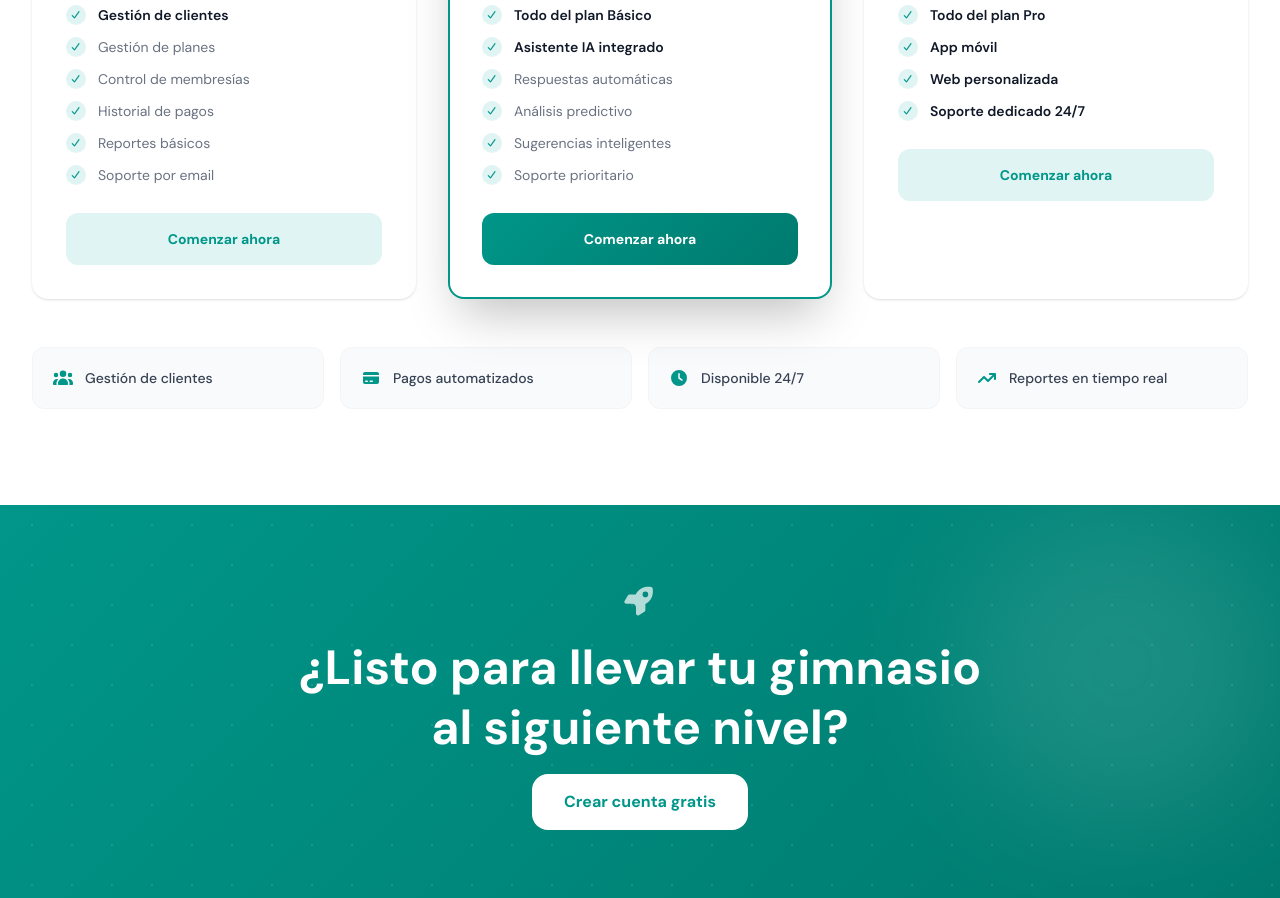
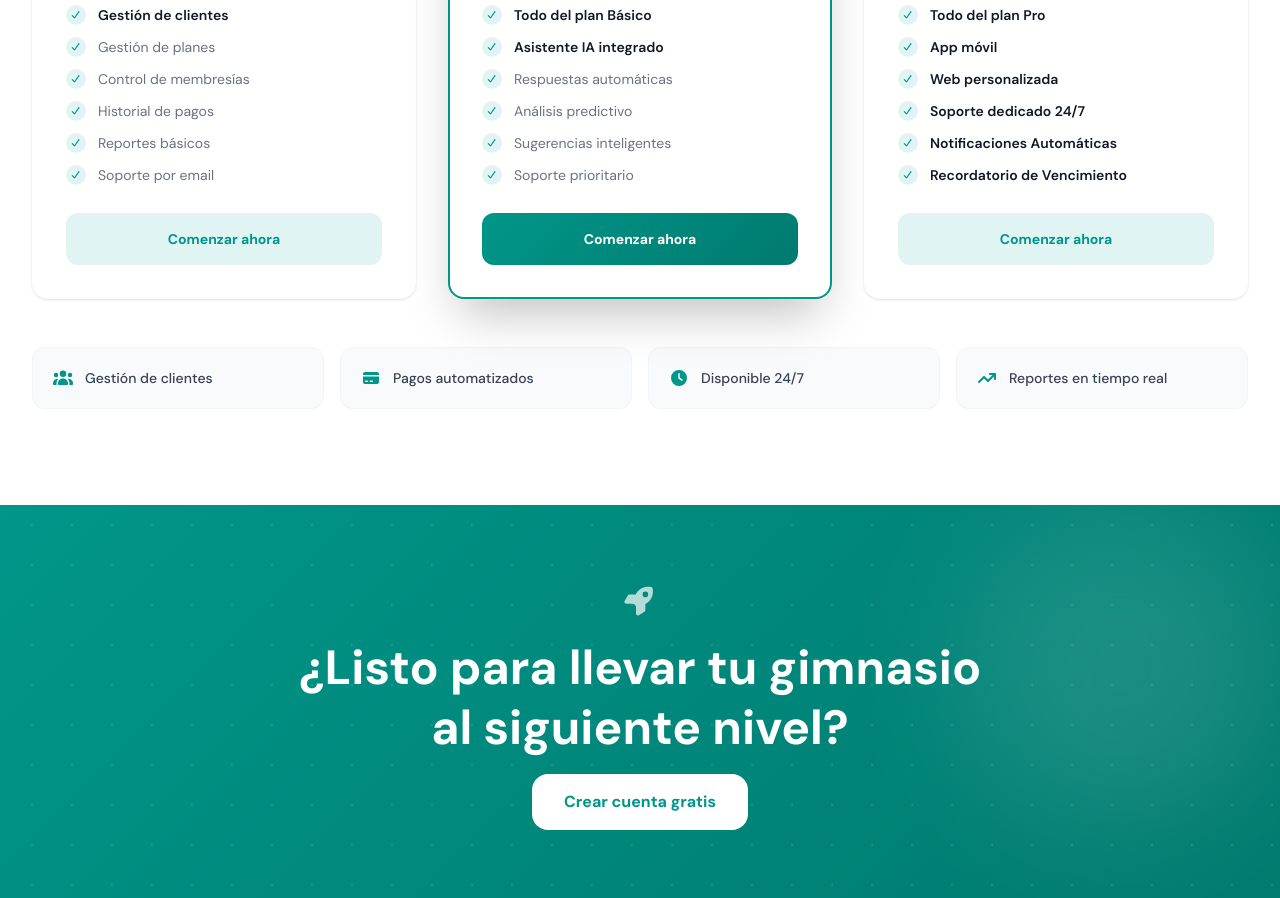
Before and after one commit to farcuad/frontend-gym, a React (Vite) app: page / in a window 1280 px wide. Shown: the part 2900-3798 px from the top of the page. Built offline with nearby package versions, Linux system fonts and the light colour scheme.

Commit message:
Agregado Recordatios y notificaciones a plan Premiun

```diff
--- a/src/views/Home.tsx
+++ b/src/views/Home.tsx
@@ -277,7 +277,8 @@ function Pricing() {
       description: "Solución completa con app y web",
       features: [
         { text: "Todo del plan Pro", hi: true }, { text: "App móvil", hi: true },
-        { text: "Web personalizada", hi: true }, { text: "Soporte dedicado 24/7", hi: true }
+        { text: "Web personalizada", hi: true }, { text: "Soporte dedicado 24/7", hi: true },
+        { text: "Notificaciones Automáticas", hi: true}, { text: "Recordatorio de Vencimiento", hi: true}
       ]
     }
   ];
```
